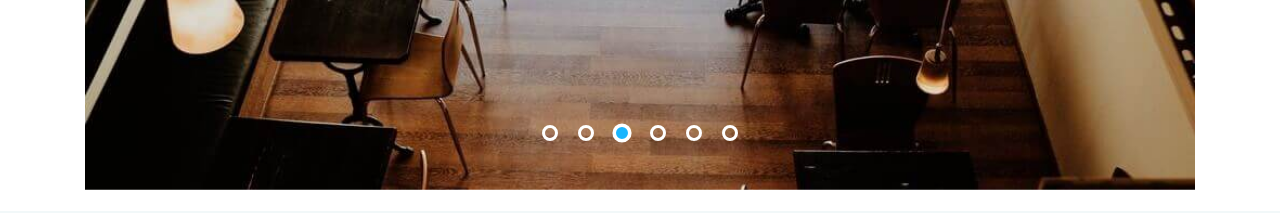
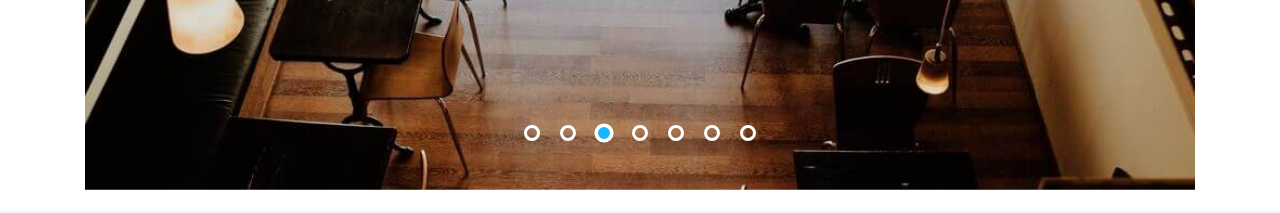
Before and after one commit to ykozina/3DGlo, a website with bundled scripts: page index.html in a window 1280 px wide. Shown: the part 2180-2393 px from the top of the page. Built offline with nearby package versions, Linux system fonts and the light colour scheme.

Commit message:
lesson 23 (removed dots)

```diff
--- a/index.html
+++ b/index.html
@@ -182,12 +182,6 @@
 				<a href="#" class="portfolio-btn prev" id="arrow-left"></a>
 				<a href="#" class="portfolio-btn next" id="arrow-right"></a>
 				<ul class="portfolio-dots">
-					<li class="dot dot-active"></li>
-					<li class="dot"></li>
-					<li class="dot"></li>
-					<li class="dot"></li>
-					<li class="dot"></li>
-					<li class="dot"></li>
 				</ul>
 			</ul>
 		</div>
--- a/src/modules/slider.js
+++ b/src/modules/slider.js
@@ -4,11 +4,28 @@ const slider = () => {
 
     const sliderBlock = document.querySelector('.portfolio-content');
     const slides = document.querySelectorAll('.portfolio-item');
-    const dots = document.querySelectorAll('.dot')
+    const dots = [];
+    const dotsList = document.querySelector('.portfolio-dots')
     const timeInterval = 2000;
 
     let currentSlide = 0;
     let interval;
+
+    const addDots = () => {
+        for (let i = 0; i <= slides.length; i++) {
+            const newDot = document.createElement('li');
+            if (i === 0) {
+                newDot.classList.add('dot', 'dot-active');
+            } else {
+                newDot.classList.add('dot');
+            }
+
+            dotsList.append(newDot);
+            dots.push(newDot);
+        }
+
+        console.log(dots)
+    }
 
     const prevSlide = (elems, index, strClass) => {
         elems[index].classList.remove(strClass);
@@ -88,6 +105,7 @@ const slider = () => {
 
 
     startSlide(timeInterval)
+    addDots();
 
 }
 
```
Also changed, not shown: dist/main.js.
